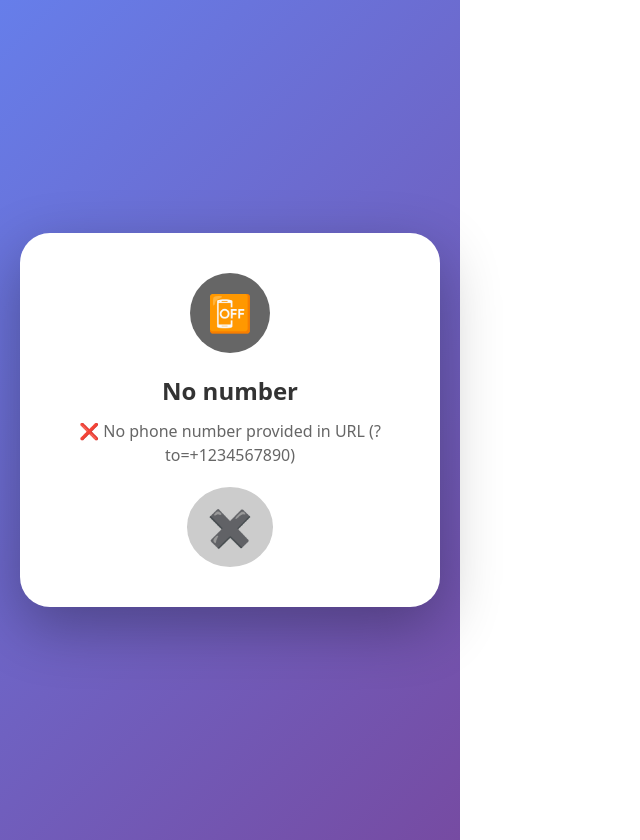
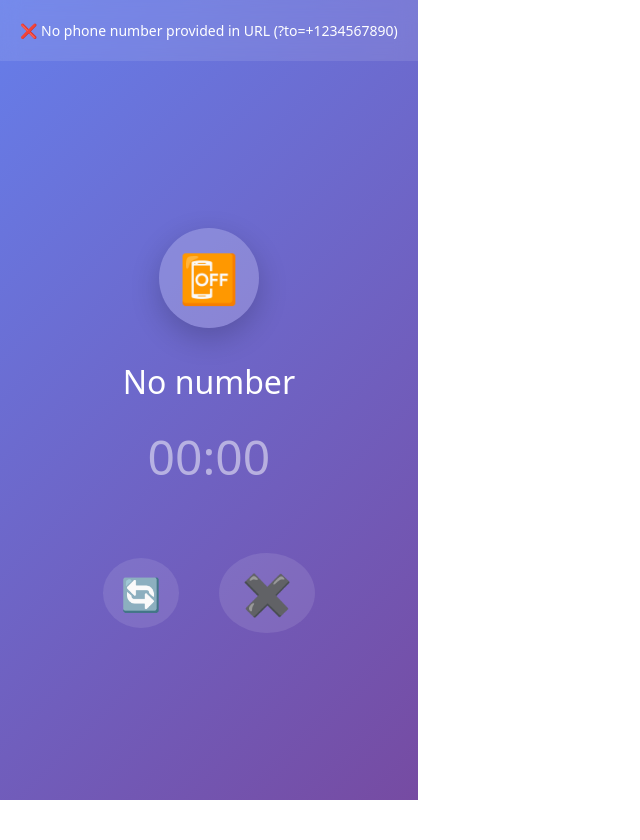
Before and after one commit to rekksu/twilio-dialer, a React (Vite) app: page / in a window 1280 px wide. Shown: the whole page, without its empty margins (0-640 px from the left). After the commit the page ends 800 px from the top, so only its background shows below. Built offline with nearby package versions, Linux system fonts and the light colour scheme.

Commit message:
fourteen commit

```diff
--- a/src/App.jsx
+++ b/src/App.jsx
@@ -142,73 +142,125 @@ export default function App() {
     setStatus("Call ended");
   };
 
+  const redial = () => {
+    hangup();
+    setTimeout(() => {
+      startCall();
+    }, 500);
+  };
+
   return (
     <div style={{
+      width: "100%",
+      height: "100vh",
+      background: "linear-gradient(135deg, #667eea 0%, #764ba2 100%)",
+      fontFamily: "system-ui, -apple-system, sans-serif",
       display: "flex",
+      flexDirection: "column",
+      overflow: "hidden"
+    }}>
+      {/* Status Bar */}
+      <div style={{
+        padding: "20px",
+        background: "rgba(255,255,255,0.1)",
+        backdropFilter: "blur(10px)",
+        color: "white",
+        textAlign: "center",
+        fontSize: "14px",
+        fontWeight: "500"
+      }}>
+        {status}
+      </div>
+
+      {/* Main Content */}
+      <div style={{
+        flex: 1,
+        display: "flex",
+        flexDirection: "column",
         alignItems: "center",
         justifyContent: "center",
-      minHeight: "100vh",
-      background: "linear-gradient(135deg, #667eea 0%, #764ba2 100%)",
-      fontFamily: "system-ui, -apple-system, sans-serif",
         padding: "20px"
-    }}>
-      <div style={{
-        width: "360px",
-        background: "white",
-        borderRadius: "30px",
-        padding: "40px 30px",
-        boxShadow: "0 20px 60px rgba(0,0,0,0.3)",
-        textAlign: "center"
       }}>
         {/* Status Indicator */}
         <div style={{
-          width: "80px",
-          height: "80px",
-          margin: "0 auto 20px",
-          background: isConnected ? "#4CAF50" : "#666",
+          width: "100px",
+          height: "100px",
+          margin: "0 auto 30px",
+          background: isConnected ? "#4CAF50" : "rgba(255,255,255,0.2)",
           borderRadius: "50%",
           display: "flex",
           alignItems: "center",
           justifyContent: "center",
-          fontSize: "36px",
-          animation: isConnected ? "pulse 2s infinite" : "none"
+          fontSize: "48px",
+          animation: isConnected ? "pulse 2s infinite" : "none",
+          boxShadow: "0 10px 30px rgba(0,0,0,0.2)"
         }}>
           {isConnected ? "📞" : "📴"}
         </div>
 
         {/* Phone Number Display */}
         <div style={{
-          fontSize: "24px",
-          fontWeight: "600",
-          color: "#333",
-          marginBottom: "10px",
-          wordBreak: "break-all"
+          fontSize: "32px",
+          fontWeight: "300",
+          color: "white",
+          marginBottom: "15px",
+          wordBreak: "break-all",
+          textAlign: "center"
         }}>
           {phoneNumber || "No number"}
         </div>
 
-        {/* Status Text */}
+        {/* Call Duration */}
         <div style={{
-          fontSize: "16px",
-          color: "#666",
-          marginBottom: "15px",
-          minHeight: "24px"
-        }}>
-          {status}
-        </div>
-
-        {/* Call Duration */}
-        {isConnected && (
-          <div style={{
-            fontSize: "32px",
-            fontWeight: "300",
-            color: "#4CAF50",
-            marginBottom: "30px",
+          fontSize: "48px",
+          fontWeight: "200",
+          color: isConnected ? "#fff" : "rgba(255,255,255,0.5)",
+          marginBottom: "60px",
           fontVariantNumeric: "tabular-nums"
         }}>
           {formatTime(callDuration)}
         </div>
-        )}
+
+        {/* Action Buttons */}
+        <div style={{
+          display: "flex",
+          gap: "40px",
+          alignItems: "center",
+          justifyContent: "center"
+        }}>
+          {/* Redial Button */}
+          <button
+            onClick={redial}
+            disabled={connection || !phoneNumber}
+            style={{
+              width: "70px",
+              height: "70px",
+              borderRadius: "50%",
+              border: "none",
+              background: (!connection && phoneNumber) ? "rgba(255,255,255,0.3)" : "rgba(255,255,255,0.1)",
+              color: "white",
+              fontSize: "32px",
+              cursor: (!connection && phoneNumber) ? "pointer" : "not-allowed",
+              boxShadow: (!connection && phoneNumber) ? "0 4px 15px rgba(255,255,255,0.2)" : "none",
+              transition: "all 0.3s ease",
+              display: "flex",
+              alignItems: "center",
+              justifyContent: "center"
+            }}
+            onMouseDown={(e) => {
+              if (!connection && phoneNumber) {
+                e.currentTarget.style.transform = "scale(0.95)";
+              }
+            }}
+            onMouseUp={(e) => {
+              e.currentTarget.style.transform = "scale(1)";
+            }}
+            onMouseLeave={(e) => {
+              e.currentTarget.style.transform = "scale(1)";
+            }}
+          >
+            🔄
+          </button>
 
           {/* Hang Up Button */}
           <button
@@ -219,16 +271,15 @@ export default function App() {
               height: "80px",
               borderRadius: "50%",
               border: "none",
-            background: connection ? "#f44336" : "#ccc",
+              background: connection ? "#f44336" : "rgba(255,255,255,0.1)",
               color: "white",
-            fontSize: "36px",
+              fontSize: "40px",
               cursor: connection ? "pointer" : "not-allowed",
-            boxShadow: connection ? "0 4px 15px rgba(244, 67, 54, 0.4)" : "none",
+              boxShadow: connection ? "0 6px 20px rgba(244, 67, 54, 0.5)" : "none",
               transition: "all 0.3s ease",
               display: "flex",
               alignItems: "center",
-            justifyContent: "center",
-            margin: "20px auto 0"
+              justifyContent: "center"
             }}
             onMouseDown={(e) => {
               if (connection) {
@@ -244,6 +295,8 @@ export default function App() {
           >
             ✖️
           </button>
+        </div>
+      </div>
 
       <style>{`
         @keyframes pulse {
@@ -252,6 +305,5 @@ export default function App() {
         }
       `}</style>
     </div>
-    </div>
   );
 }
```
Lines whose indentation alone changed are shown as unchanged.
